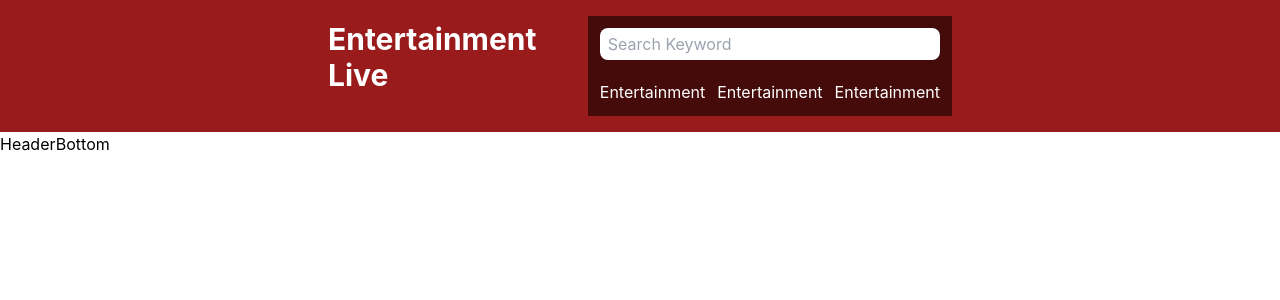
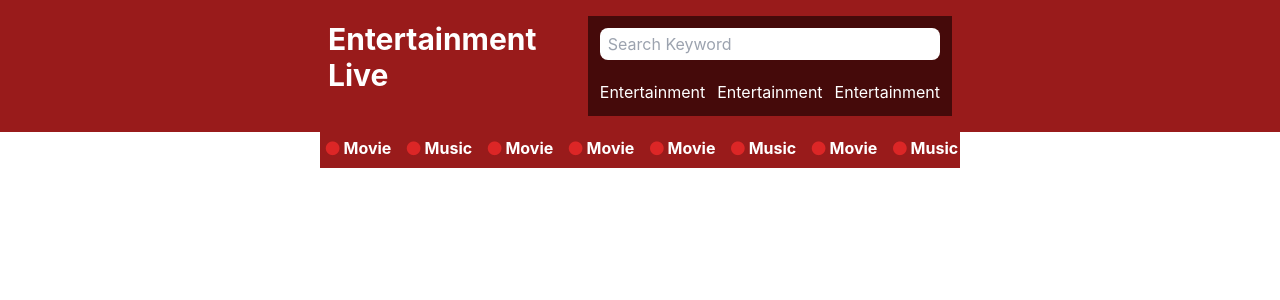
Before and after one commit to harshit0571/Music-Website, a React (Create React App) app: page / in a window 1280 px wide. Shown: the top 300 px of the page. Built offline with nearby package versions, Linux system fonts and the light colour scheme.

Commit message:
header 2 made

```diff
--- a/public/index.html
+++ b/public/index.html
@@ -9,6 +9,11 @@
       name="description"
       content="Web site created using create-react-app"
     />
+    <link
+      rel="stylesheet"
+      href="https://cdnjs.cloudflare.com/ajax/libs/font-awesome/4.7.0/css/font-awesome.min.css"
+    />
+
     <link rel="apple-touch-icon" href="%PUBLIC_URL%/logo192.png" />
     <!--
       manifest.json provides metadata used when your web app is installed on a
--- a/src/Header.jsx
+++ b/src/Header.jsx
@@ -2,7 +2,7 @@ import React from "react";
 
 export const Header = () => {
   return (
-    <div className="flex flex-col justify-center items-center gap-2 bg-red-800 p-4">
+    <div className="flex flex-col w-full justify-center items-center gap-2 bg-red-800 p-4">
       <div className="flex w-[50%]  items-baseline align-baseline justify-between">
         <h1 className="font-bold text-3xl text-white">Entertainment Live</h1>
 
--- a/src/HeaderBottom.jsx
+++ b/src/HeaderBottom.jsx
@@ -1,7 +1,49 @@
 import React from "react";
 
 const HeaderBottom = () => {
-  return <div>HeaderBottom</div>;
+  return (
+    <div className="w-[50%] flex gap-2 justify-around pb-2 text-white font-bold pt-1 bg-red-800">
+      <span>
+        <i class="fa fa-circle text-red-600 p-1" aria-hidden="true"></i>
+        Movie
+      </span>
+      <span>
+        {" "}
+        <i class="fa fa-circle text-red-600 p-1" aria-hidden="true"></i>
+        Music
+      </span>
+      <span>
+        {" "}
+        <i class="fa fa-circle text-red-600 p-1" aria-hidden="true"></i>
+        Movie
+      </span>
+      <span>
+        {" "}
+        <i class="fa fa-circle text-red-600 p-1" aria-hidden="true"></i>
+        Movie
+      </span>
+      <span>
+        {" "}
+        <i class="fa fa-circle text-red-600 p-1" aria-hidden="true"></i>
+        Movie
+      </span>
+      <span>
+        {" "}
+        <i class="fa fa-circle text-red-600 p-1" aria-hidden="true"></i>
+        Music
+      </span>
+      <span>
+        {" "}
+        <i class="fa fa-circle text-red-600 p-1" aria-hidden="true"></i>
+        Movie
+      </span>
+      <span>
+        {" "}
+        <i class="fa fa-circle text-red-600 p-1" aria-hidden="true"></i>
+        Music
+      </span>
+    </div>
+  );
 };
 
 export default HeaderBottom;
--- a/src/Home.js
+++ b/src/Home.js
@@ -4,7 +4,7 @@ import HeaderBottom from "./HeaderBottom";
 
 const Home = () => {
   return (
-    <div>
+    <div className="flex flex-col justify-center items-center">
       <Header />
       <HeaderBottom />
     </div>
```
